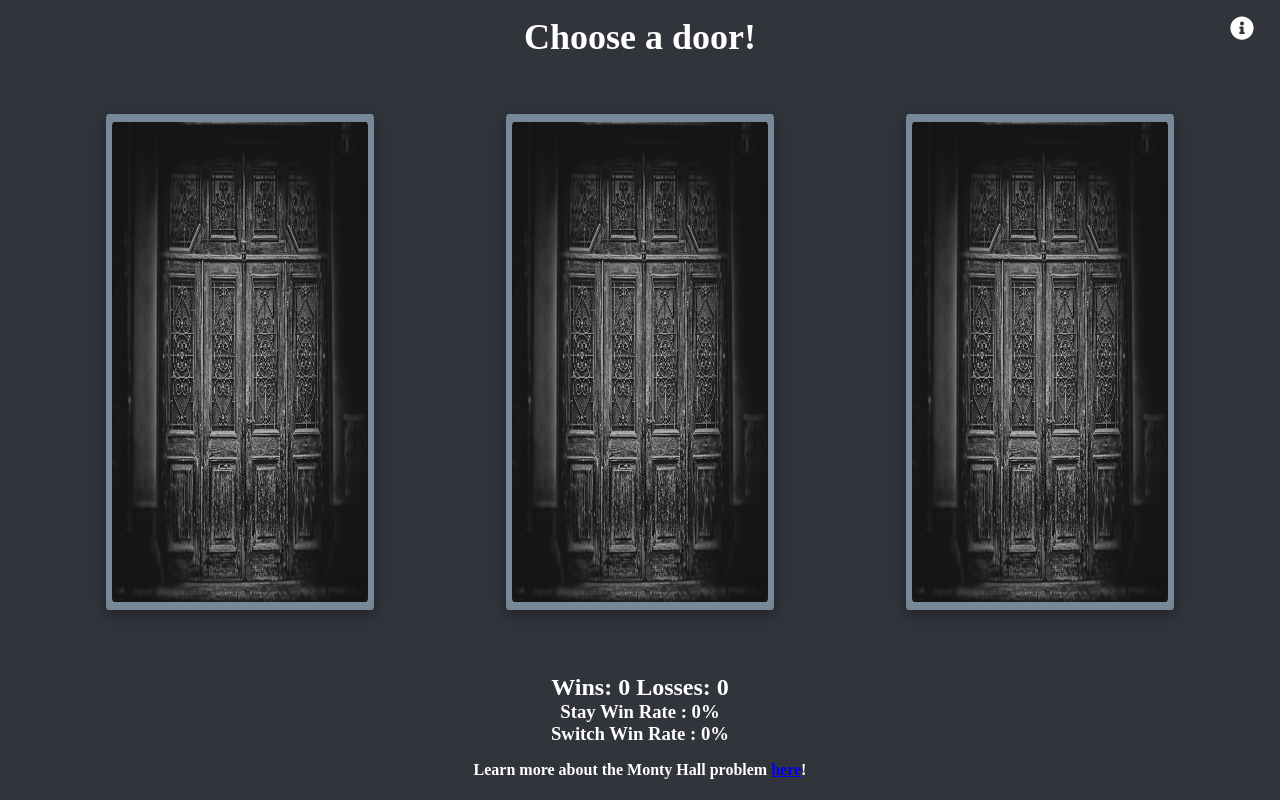
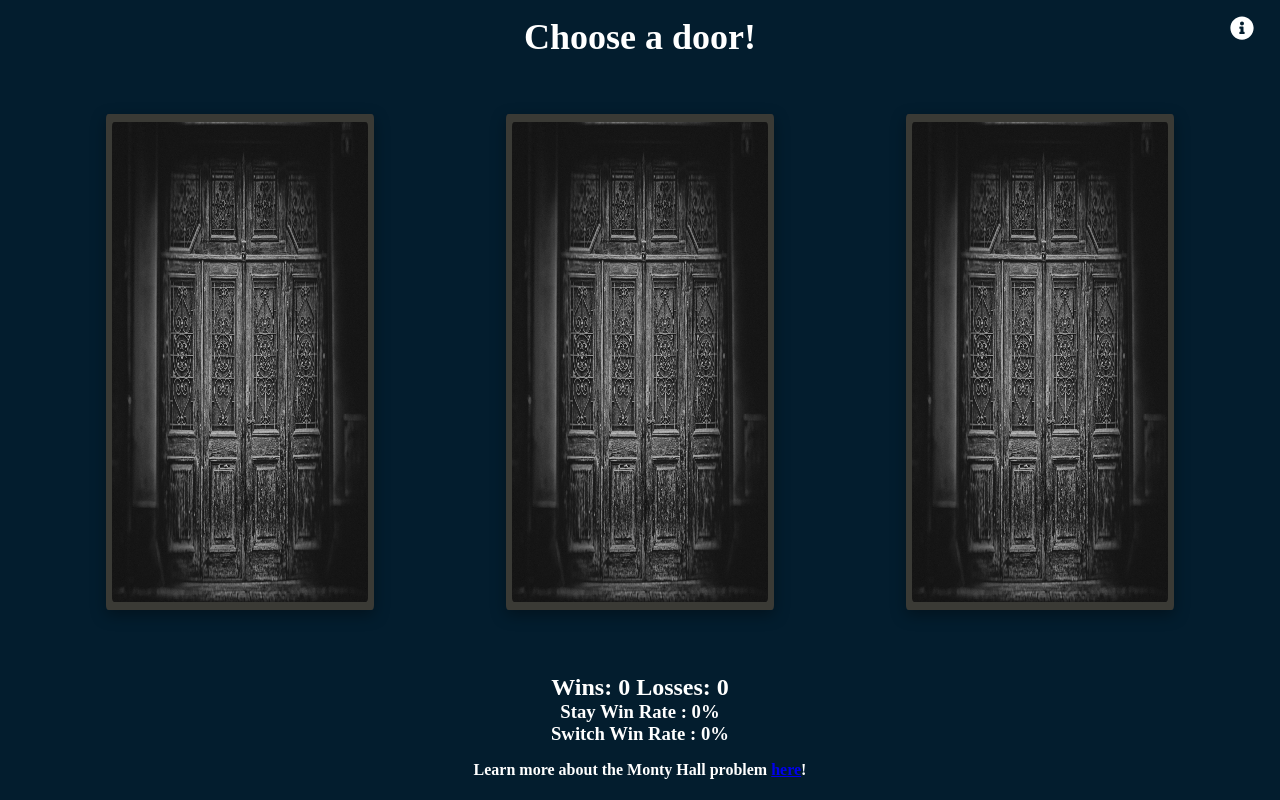
Before and after one commit to rkd412/monty-hall, a React (Create React App) app: page / in a window 1280 px wide. Built offline with nearby package versions, Linux system fonts and the light colour scheme.

Commit message:
changed colors a bit

```diff
--- a/src/components/MontyHall.module.css
+++ b/src/components/MontyHall.module.css
@@ -1,5 +1,5 @@
 .container {
-  background: #31343b;
+  background: #031d2e;
   width: 100%;
   height: 100vh;
   color: #ffffff;
@@ -29,14 +29,14 @@
 }
 
 .doors-box {
-  background: #31343b;
+  background: #031d2e;
   display: flex;
   justify-content: space-around;
   padding: 5vh;
 }
 
 .active-door {
-  background: #346da1;
+  background: #ffffff;
   width: 21vw;
   height: 62vh;
   display: flex;
@@ -51,7 +51,8 @@
 }
 
 .inactive-door {
-  background: #778899;
+  background: #3a3a35;
+
   width: 21vw;
   height: 62vh;
   display: flex;
@@ -142,7 +143,7 @@ a:hover {
 .text-box:hover {
   cursor: pointer;
   background: rgba(107, 107, 107, 0.9);
-  color: white;
+  color: #ffffff;
 }
 
 .text-box-close {
```
